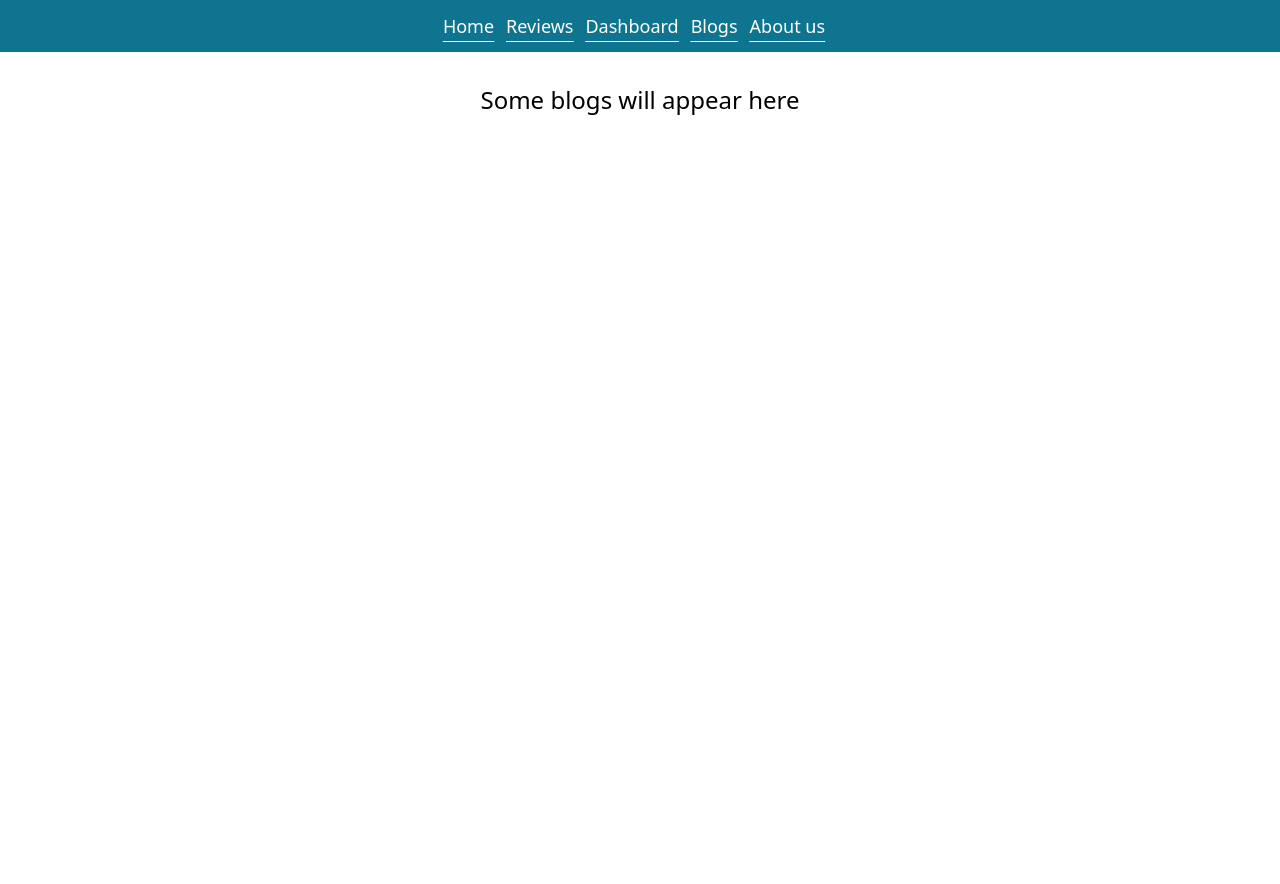
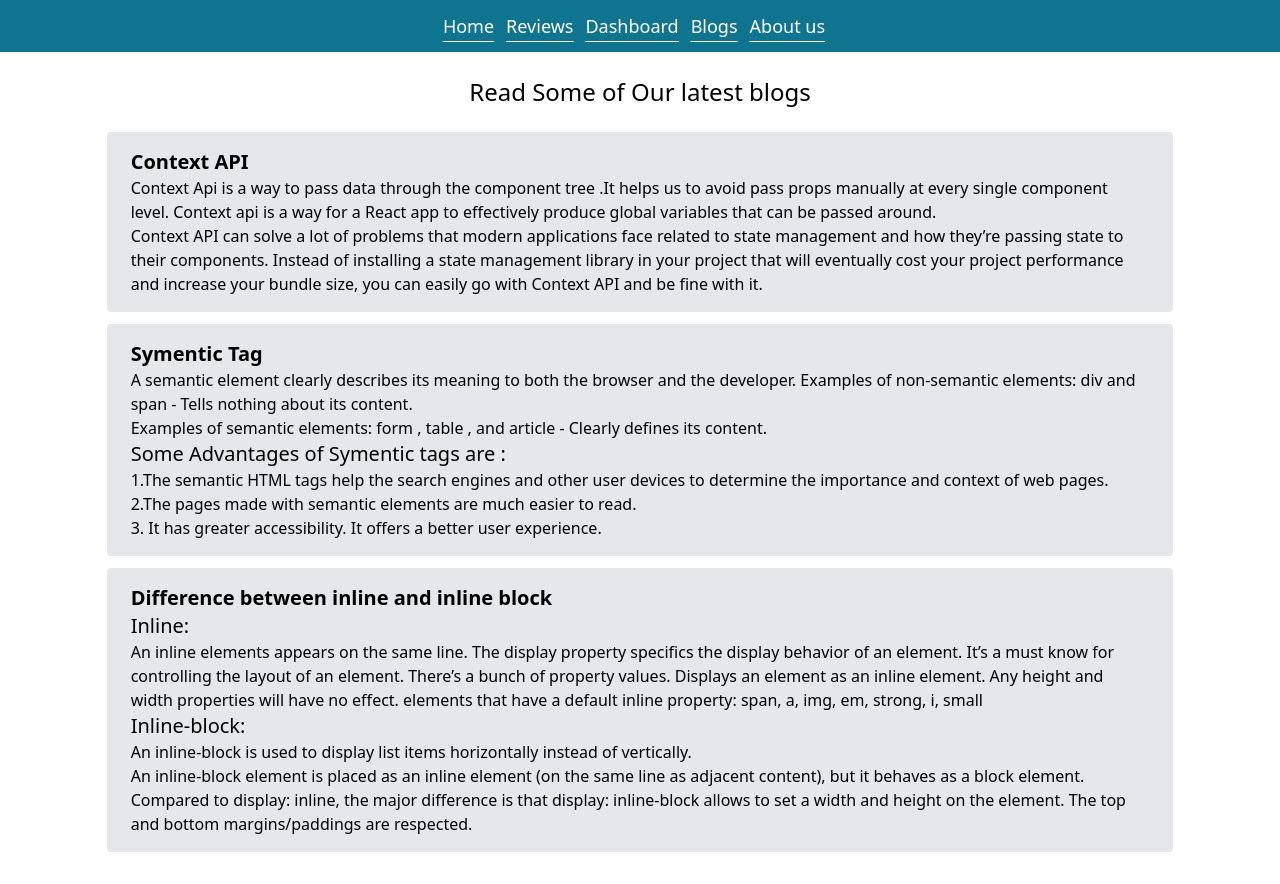
Before and after one commit to Robin745/laptop-review, a React (Create React App) app: page /blogs in a window 1280 px wide. Before the commit the page ends 800 px from the top, so only its background shows below. Built offline with nearby package versions, Linux system fonts and the light colour scheme.

Commit message:
blog-page-added

```diff
--- a/src/App.js
+++ b/src/App.js
@@ -5,6 +5,7 @@ import Blogs from "./components/Blogs/Blogs";
 import Dashboard from "./components/Dashboard/Dashboard";
 import Header from "./components/Header/Header";
 import Home from "./components/Home/Home";
+import NotFound from "./components/NotFound/NotFound";
 import Reviews from "./components/Reviews/Reviews";
 
 function App() {
@@ -18,6 +19,7 @@ function App() {
 				<Route path="/dashboard" element={<Dashboard></Dashboard>}></Route>
 				<Route path="/blogs" element={<Blogs></Blogs>}></Route>
 				<Route path="/about" element={<About></About>}></Route>
+				<Route path="*" element={<NotFound></NotFound>}></Route>
 			</Routes>
 		</div>
 	);
--- a/src/components/Blogs/Blogs.js
+++ b/src/components/Blogs/Blogs.js
@@ -2,8 +2,44 @@ import React from "react";
 
 const Blogs = () => {
 	return (
-		<div>
-			<h2 className="text-2xl mt-8"> Some blogs will appear here</h2>
+		<div className="w-10/12 mx-auto mb-8">
+			<h2 className="text-2xl my-6">Read Some of Our latest blogs</h2>
+			<div className="text-left bg-gray-200 px-6 py-4 rounded my-3">
+				<h3 className="text-xl font-bold"> Context API </h3>
+				<p>Context Api is a way to pass data through the component tree .It helps us to avoid pass props manually at every single component level.
+					Context api is a way for a React app to effectively produce global variables that can be passed around.<br></br>
+					Context API can solve a lot of problems that modern applications face related to state management and how they’re passing state to their components. Instead of installing a state management library in your project that will eventually cost your project performance and increase your bundle size, you can easily go with Context API and be fine with it.
+				</p>
+			</div>
+			<div className="text-left bg-gray-200 px-6 py-4 rounded my-3">
+				<h3 className="text-xl font-bold"> Symentic Tag </h3>
+				<p>
+					A semantic element clearly describes its meaning to both the browser and the developer. Examples of non-semantic elements: div and span - Tells nothing about its content.<br></br>
+					Examples of semantic elements: form , table , and article - Clearly defines its content.
+				</p>
+				<p className="text-xl">Some Advantages of Symentic tags are :</p>
+				<p>
+					1.The semantic HTML tags help the search engines and other user devices to determine the importance and context of web pages. <br />
+					2.The pages made with semantic elements are much easier to read. <br />
+					3. It has greater accessibility. It offers a better user experience.
+				</p>
+			</div>
+			<div className="text-left bg-gray-200 px-6 py-4 rounded my-3">
+				<h3 className="text-xl font-bold"> Difference between inline and inline block </h3>
+				<p className="text-xl ">Inline:</p>
+				<p>
+					An inline elements appears on the same line.
+					The display property specifics the display behavior of an element. It’s a must know for controlling the layout of an element.
+					There’s a bunch of property values. Displays an element as an inline element. Any height and width properties will have no effect. elements that have a default inline property: span, a, img, em, strong, i, small</p>
+				<p className="text-xl ">Inline-block:</p>
+				<p>
+					An inline-block is used to display list items horizontally instead of vertically. <br />
+					An inline-block element is placed as an inline element (on the same line as adjacent content), but it behaves as a block element.
+					Compared to display: inline, the major difference is that display: inline-block allows to set a width and height on the element.
+					The top and bottom margins/paddings are respected.
+				</p>
+				<p></p>
+			</div>
 		</div>
 	);
 };
--- a/src/components/Home/Home.js
+++ b/src/components/Home/Home.js
@@ -1,9 +1,14 @@
 import React from "react";
+import { useNavigate } from "react-router-dom";
 import useComments from "../../hooks/CustomHooks";
 import SingleReview from "../SingleReview/SingleReview";
 
 const Home = () => {
 	const [comments] = useComments();
+	const navigate = useNavigate();
+	const seeAllReviews = () => {
+		navigate('/reviews');
+	};
 	return (
 		<div>
 			<div>
@@ -32,12 +37,12 @@ const Home = () => {
 			</div>
 
 			<div>
-				<h1 className="text-3xl underline underline-offset-8">Customar Reviews</h1>
+				<h1 className="text-3xl underline underline-offset-8">Customar Reviews(<span className="text-emerald-900">3</span>)</h1>
 				{comments.slice(0, 3).map((review) => (
 					<SingleReview review={review} key={review.id}></SingleReview>
 				))}
 				<div className="w-44 py-1 mx-auto mb-8 text-xl text-white bg-emerald-900 rounded-md">
-					<button>See All Reviews</button>
+					<button onClick={seeAllReviews}>See All Reviews</button>
 				</div>
 
 			</div>
--- /dev/null
+++ b/src/components/NotFound/NotFound.js
@@ -0,0 +1,14 @@
+import React from 'react';
+
+const NotFound = () => {
+    return (
+        <div className='mt-12 w-10/12 mx-auto'>
+            <h2 className='text-4xl'>Error.......</h2>
+            <h2 className='text-3xl'>404</h2>
+            <h2 className='text-xl'>This page is not available</h2>
+
+        </div>
+    );
+};
+
+export default NotFound;
```
Also changed, not shown: public/comments.json (+49 -0 lines), src/components/HomeReviews/HomeReview.js (deleted), 1 other file (tests, documents, lock files or other folders).
